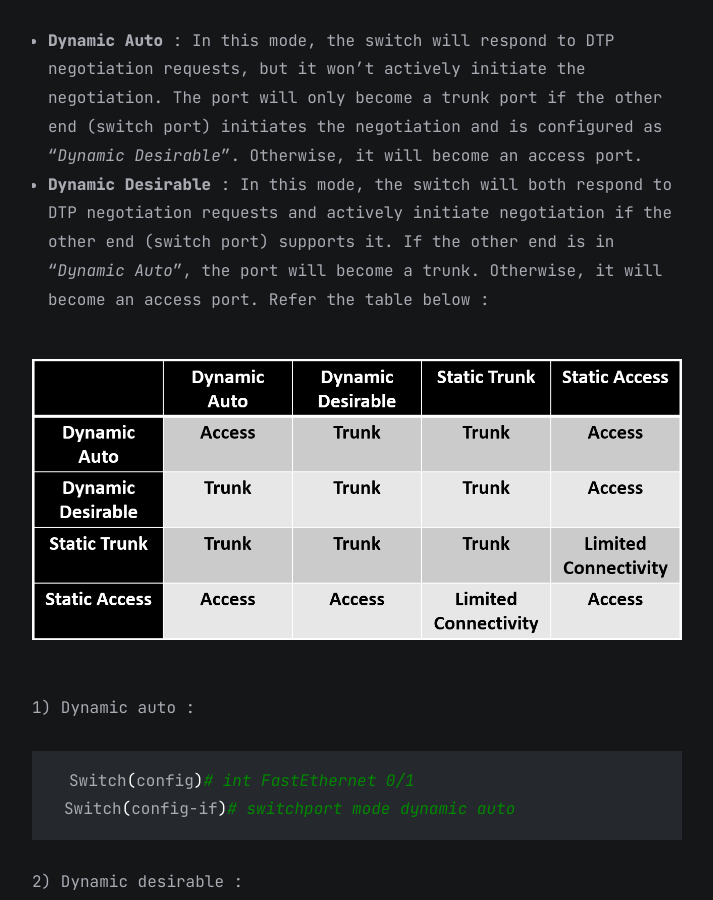
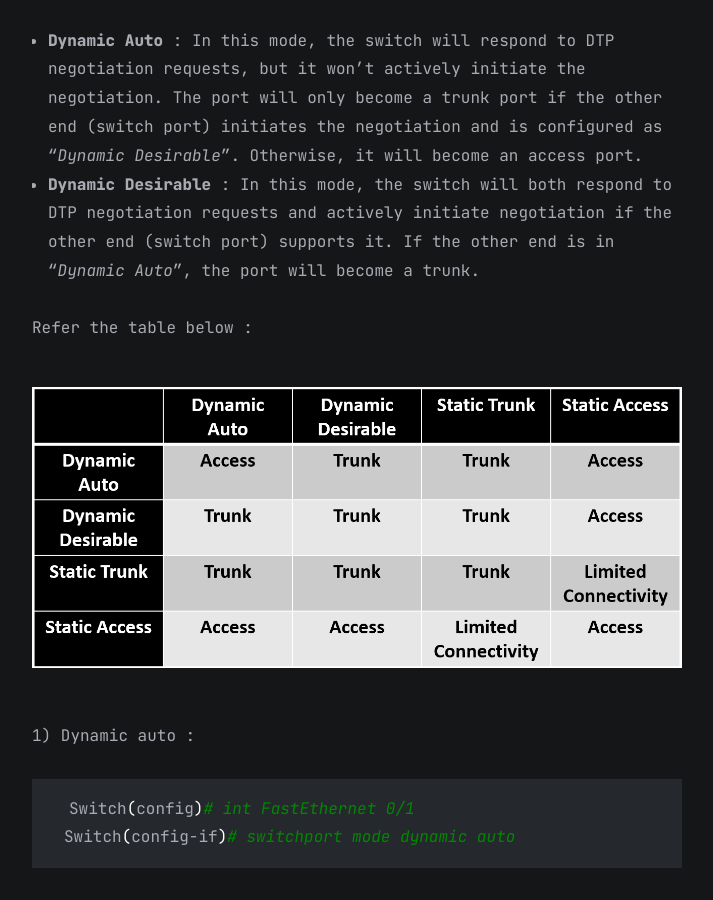
Before and after one commit to faridarif/faridarif.github.io, a Jekyll site: the page built from all_collections/_posts/2023-07-10-Switching.md, in a window 1280 px wide and 900 px high, scrolled down 7818 px. Shown: the whole window, without its empty margins (283-996 px from the left). Built offline with Jekyll 4.4.1, drawn with Linux system fonts in a browser that asks for light colours.

Commit message:
Update 2023-07-10-Switching.md

```diff
--- a/all_collections/_posts/2023-07-10-Switching.md
+++ b/all_collections/_posts/2023-07-10-Switching.md
@@ -130,7 +130,8 @@ Switch# show interface <interface-id> switchport
 
 DTP is a **Cisco proprietary protocol** that runs on Cisco switches and is used to **negotiate** and **automatically** form trunk links between switches. DTP might **not suitable for multivendor environments**. The primary purpose of DTP is to automate the process of trunk negotiation, making it easier for network administrators to configure trunk links without explicitly specifying whether a link should be a trunk or an access port. DTP is **enabled by default** on **most Cisco switches**. When we connect two switches or a switch to another device (such as router), the ports will attempt to negotiate whether they should form a trunk link using DTP. DTP packets are exchanged between switches to determine if they can form a trunk link. If both switches agree, they form a trunk link and begin tagging VLANs across that link. DTP supports two modes (one mode per port), and there are conditions for a link to become trunk link :
 - **Dynamic Auto** : In this mode, the switch will respond to DTP negotiation requests, but it won't actively initiate the negotiation. The port will only become a trunk port if the other end (switch port) initiates the negotiation and is configured as "*Dynamic Desirable*". Otherwise, it will become an access port.
-- **Dynamic Desirable** : In this mode, the switch will both respond to DTP negotiation requests and actively initiate negotiation if the other end (switch port) supports it. If the other end is in "*Dynamic Auto*", the port will become a trunk. Otherwise, it will become an access port.
+- **Dynamic Desirable** : In this mode, the switch will both respond to DTP negotiation requests and actively initiate negotiation if the other end (switch port) supports it. If the other end is in "*Dynamic Auto*", the port will become a trunk.
+
 Refer the table below :
 
 ![DTP Table](https://raw.githubusercontent.com/faridarif/faridarif.github.io/master/pictures/DTP-Table.png){:.align-center}
```
